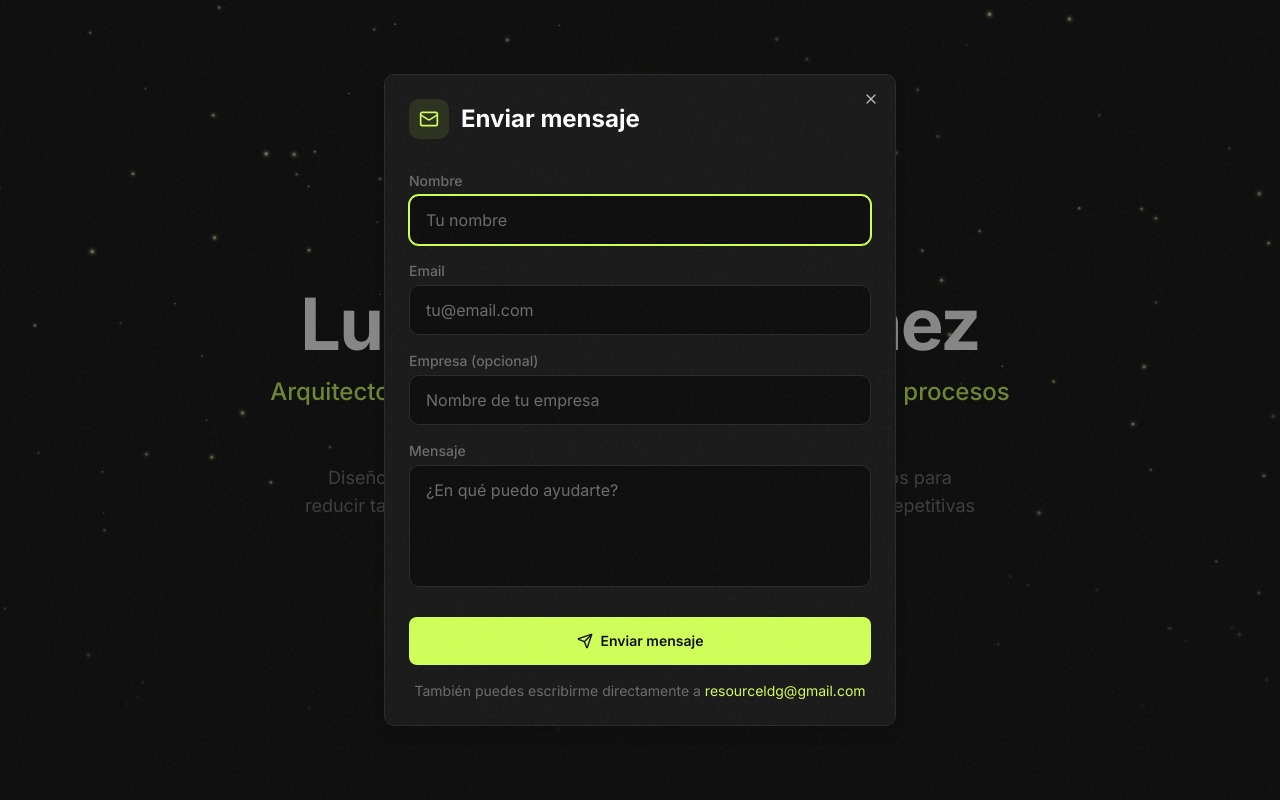
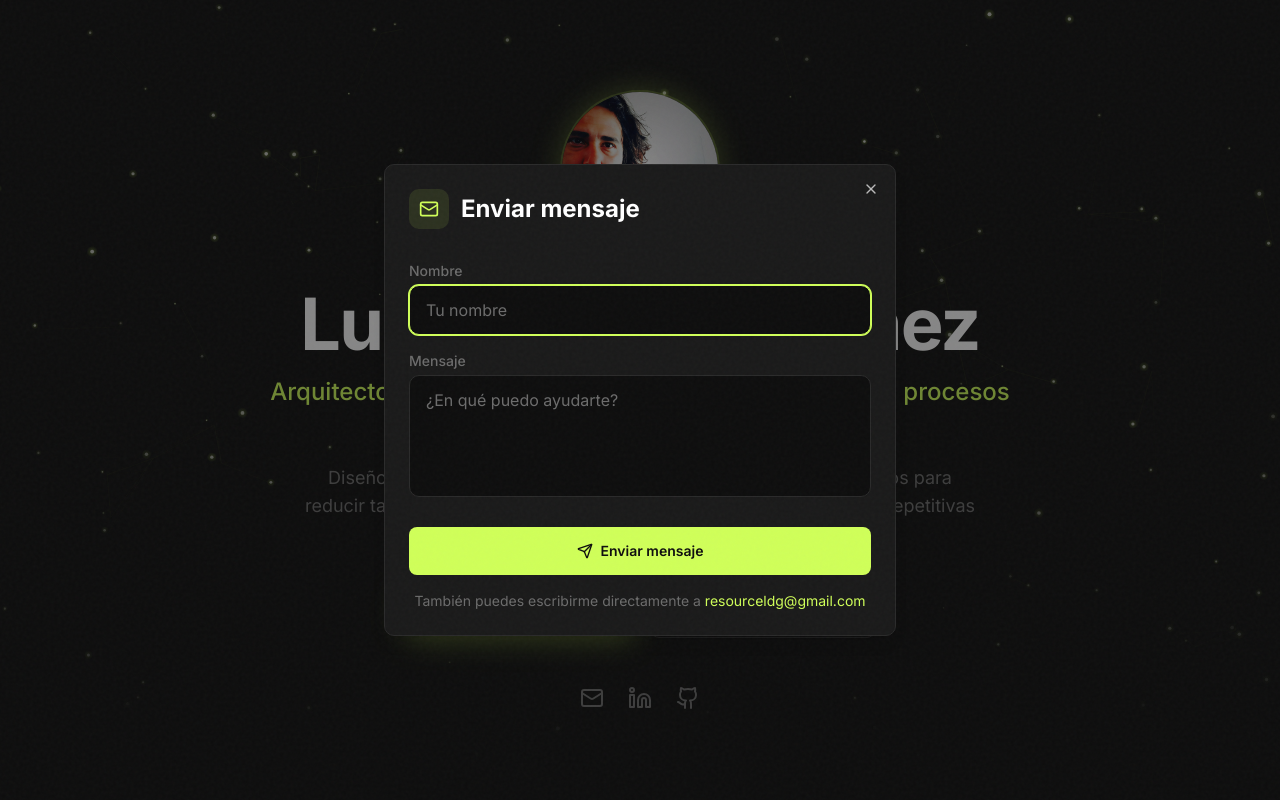
Before and after one commit to resourceldg/resourceldgcv, a React (Vite) app: page / in a window 1280 px wide. Both pictures are taken after a click on the button 592 px from the left and 698 px from the top of the page. Shown: the top 800 px of the page. Built offline with nearby package versions, Linux system fonts and the light colour scheme.

Commit message:
feat: connect contact form to EmailJS

```diff
--- a/package.json
+++ b/package.json
@@ -10,6 +10,7 @@
     "preview": "vite preview"
   },
   "dependencies": {
+    "@emailjs/browser": "^4.4.1",
     "@hookform/resolvers": "^5.2.2",
     "@radix-ui/react-accordion": "^1.2.12",
     "@radix-ui/react-alert-dialog": "^1.1.15",
--- a/src/components/ContactModal.tsx
+++ b/src/components/ContactModal.tsx
@@ -1,4 +1,5 @@
 import { useState } from 'react';
+import emailjs from '@emailjs/browser';
 import { Mail, Send, CheckCircle } from 'lucide-react';
 import { Button } from '@/components/ui/button';
 import {
@@ -8,6 +9,10 @@ import {
   DialogTitle,
 } from '@/components/ui/dialog';
 
+const EMAILJS_SERVICE_ID = 'service_1bmalzo';
+const EMAILJS_TEMPLATE_ID = 'template_8y0hz3n';
+const EMAILJS_PUBLIC_KEY = 'yw7E4icl1vTC6mzQK';
+
 interface ContactModalProps {
   isOpen: boolean;
   onClose: () => void;
@@ -15,39 +20,50 @@ interface ContactModalProps {
 
 export function ContactModal({ isOpen, onClose }: ContactModalProps) {
   const [formData, setFormData] = useState({
-    nombre: '',
-    email: '',
-    empresa: '',
-    mensaje: '',
+    name: '',
+    message: '',
   });
   const [isSubmitting, setIsSubmitting] = useState(false);
   const [isSubmitted, setIsSubmitted] = useState(false);
+  const [error, setError] = useState('');
 
   const handleSubmit = async (e: React.FormEvent) => {
     e.preventDefault();
     setIsSubmitting(true);
+    setError('');
 
-    // Simulate form submission
-    await new Promise((resolve) => setTimeout(resolve, 1500));
+    try {
+      await emailjs.send(
+        EMAILJS_SERVICE_ID,
+        EMAILJS_TEMPLATE_ID,
+        {
+          name: formData.name,
+          message: formData.message,
+          time: new Date().toLocaleString('es-ES', {
+            dateStyle: 'long',
+            timeStyle: 'short',
+          }),
+        },
+        EMAILJS_PUBLIC_KEY
+      );
 
-    setIsSubmitting(false);
-    setIsSubmitted(true);
-
-    // Reset after showing success
-    setTimeout(() => {
-      setIsSubmitted(false);
-      setFormData({ nombre: '', email: '', empresa: '', mensaje: '' });
-      onClose();
-    }, 2000);
+      setIsSubmitted(true);
+      setTimeout(() => {
+        setIsSubmitted(false);
+        setFormData({ name: '', message: '' });
+        onClose();
+      }, 2000);
+    } catch {
+      setError('Hubo un error al enviar. Intenta de nuevo.');
+    } finally {
+      setIsSubmitting(false);
+    }
   };
 
   const handleChange = (
     e: React.ChangeEvent<HTMLInputElement | HTMLTextAreaElement>
   ) => {
-    setFormData((prev) => ({
-      ...prev,
-      [e.target.name]: e.target.value,
-    }));
+    setFormData((prev) => ({ ...prev, [e.target.name]: e.target.value }));
   };
 
   return (
@@ -78,16 +94,16 @@ export function ContactModal({ isOpen, onClose }: ContactModalProps) {
           <form onSubmit={handleSubmit} className="space-y-4 mt-4">
             <div>
               <label
-                htmlFor="nombre"
+                htmlFor="name"
                 className="block text-sm font-medium text-gray-3 mb-1"
               >
                 Nombre
               </label>
               <input
                 type="text"
-                id="nombre"
-                name="nombre"
-                value={formData.nombre}
+                id="name"
+                name="name"
+                value={formData.name}
                 onChange={handleChange}
                 required
                 className="w-full px-4 py-3 rounded-lg bg-black border border-gray-2 text-white placeholder-gray-3 focus:border-lime focus:outline-none focus:ring-1 focus:ring-lime transition-colors"
@@ -97,52 +113,15 @@ export function ContactModal({ isOpen, onClose }: ContactModalProps) {
 
             <div>
               <label
-                htmlFor="email"
-                className="block text-sm font-medium text-gray-3 mb-1"
-              >
-                Email
-              </label>
-              <input
-                type="email"
-                id="email"
-                name="email"
-                value={formData.email}
-                onChange={handleChange}
-                required
-                className="w-full px-4 py-3 rounded-lg bg-black border border-gray-2 text-white placeholder-gray-3 focus:border-lime focus:outline-none focus:ring-1 focus:ring-lime transition-colors"
-                placeholder="tu@email.com"
-              />
-            </div>
-
-            <div>
-              <label
-                htmlFor="empresa"
-                className="block text-sm font-medium text-gray-3 mb-1"
-              >
-                Empresa (opcional)
-              </label>
-              <input
-                type="text"
-                id="empresa"
-                name="empresa"
-                value={formData.empresa}
-                onChange={handleChange}
-                className="w-full px-4 py-3 rounded-lg bg-black border border-gray-2 text-white placeholder-gray-3 focus:border-lime focus:outline-none focus:ring-1 focus:ring-lime transition-colors"
-                placeholder="Nombre de tu empresa"
-              />
-            </div>
-
-            <div>
-              <label
-                htmlFor="mensaje"
+                htmlFor="message"
                 className="block text-sm font-medium text-gray-3 mb-1"
               >
                 Mensaje
               </label>
               <textarea
-                id="mensaje"
-                name="mensaje"
-                value={formData.mensaje}
+                id="message"
+                name="message"
+                value={formData.message}
                 onChange={handleChange}
                 required
                 rows={4}
@@ -150,6 +129,10 @@ export function ContactModal({ isOpen, onClose }: ContactModalProps) {
                 placeholder="¿En qué puedo ayudarte?"
               />
             </div>
+
+            {error && (
+              <p className="text-red-400 text-sm text-center">{error}</p>
+            )}
 
             <div className="pt-2">
               <Button
@@ -159,10 +142,7 @@ export function ContactModal({ isOpen, onClose }: ContactModalProps) {
               >
                 {isSubmitting ? (
                   <span className="flex items-center gap-2">
-                    <svg
-                      className="animate-spin h-5 w-5"
-                      viewBox="0 0 24 24"
-                    >
+                    <svg className="animate-spin h-5 w-5" viewBox="0 0 24 24">
                       <circle
                         className="opacity-25"
                         cx="12"
```
Also changed, not shown: 1 other file (tests, documents, lock files or other folders).
